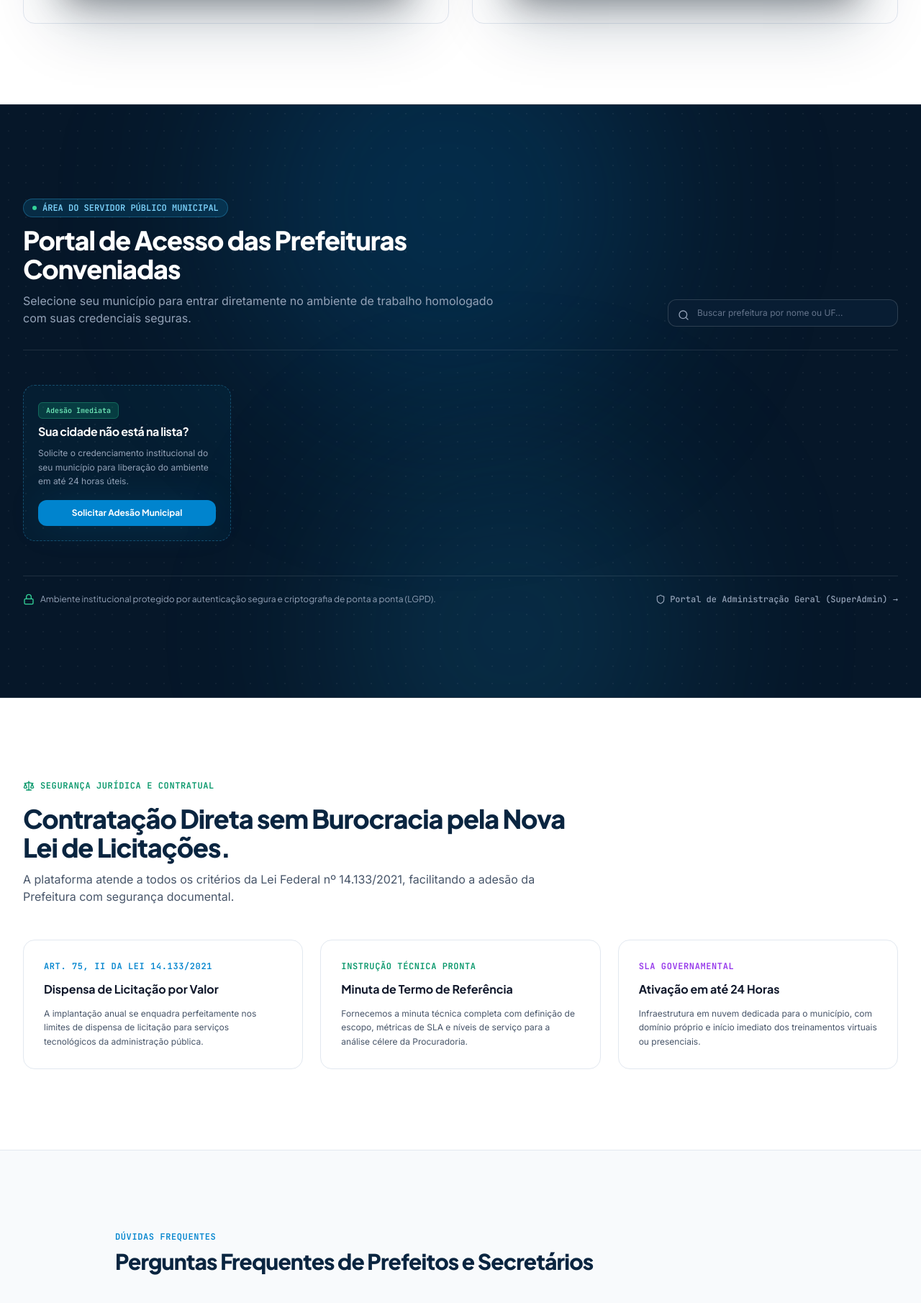
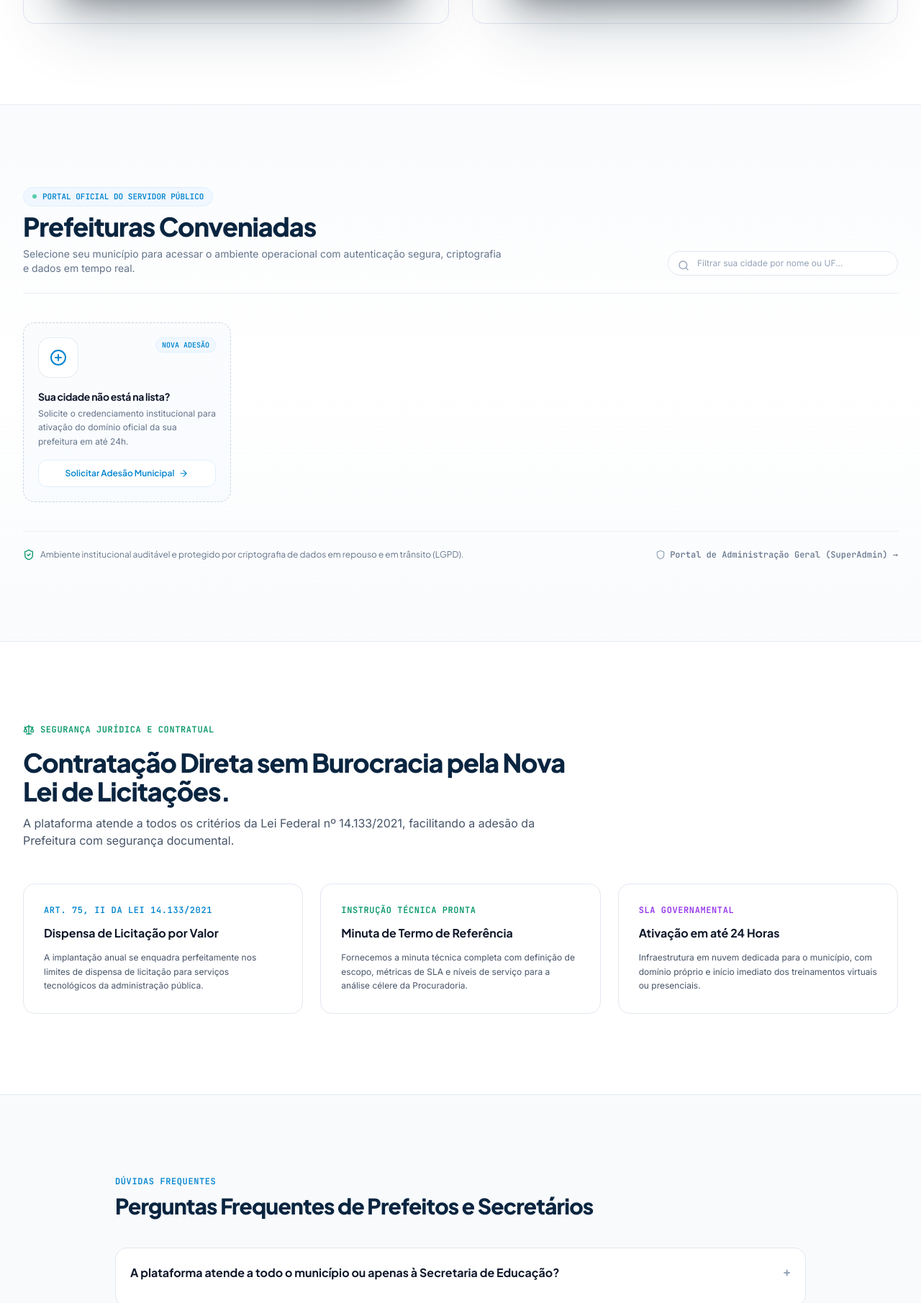
Before and after one commit to carlosvictorress/pngi, a Flask app: page / in a window 1280 px wide. Shown: the part 4689-6500 px from the top of the page at 72% size. Run offline with Flask 3, Linux system fonts and the light colour scheme; data that the repository does not hold is empty; some libraries are stand-ins or nearby versions.

Commit message:
feat(landing): secao de prefeituras refinada e delicada com exibicao do brasao municipal
- Design refinado e suave com fundo em gradiente leve e bordas sutis
- Exibicao elegante do brasao oficial de cada municipio (m.brasao_url) com fallback institucional em SVG
- Badge de status ativo em tempo real com indicador de pulso verde
- Botoes de acesso e cartoes com transicoes suaves e microinteracoes elegantes
- Campo de filtro rapido por nome ou UF integrado

```diff
--- a/app/templates/publico/landing.html
+++ b/app/templates/publico/landing.html
@@ -783,99 +783,127 @@
     </section>
 
     <!-- =================================================================== -->
-    <!-- 6. SEÇÃO DARK NO PADRÃO STRIPE (A REDE MUNICIPAL & PORTAL DE ACESSO)-->
+    <!-- 6. PORTAL DE PREFEITURAS CONVENIADAS (DELICADO, INSTITUCIONAL & BRASÃO) -->
     <!-- =================================================================== -->
-    <section id="prefeituras" class="relative py-24 md:py-32 px-4 md:px-8 bg-[#061729] text-white border-y border-white/10 overflow-hidden">
+    <section id="prefeituras" class="relative py-20 md:py-28 px-4 md:px-8 bg-gradient-to-b from-slate-50/80 via-white to-slate-50/80 border-y border-slate-200/80 overflow-hidden">
 
-        <!-- GLOWS AMBIENTAIS DE FUNDO -->
-        <div class="absolute -top-40 left-1/4 w-[600px] h-[600px] rounded-full bg-[#0084CE]/20 blur-[120px] pointer-events-none"></div>
-        <div class="absolute -bottom-40 right-1/4 w-[500px] h-[500px] rounded-full bg-sky-500/15 blur-[120px] pointer-events-none"></div>
-        <div class="stripe-mesh-grid"></div>
+        <div class="relative z-10 max-w-[1360px] mx-auto space-y-10">
 
-        <div class="relative z-10 max-w-[1360px] mx-auto space-y-12">
-
-            <!-- HEADER DA SEÇÃO DARK -->
-            <div class="flex flex-col md:flex-row md:items-end justify-between gap-6 border-b border-white/10 pb-8 text-left">
-                <div class="space-y-3 max-w-2xl">
-                    <div class="inline-flex items-center gap-2 bg-sky-500/15 text-sky-300 px-3 py-1 rounded-full text-xs font-mono font-bold border border-sky-400/30">
-                        <span class="w-1.5 h-1.5 rounded-full bg-emerald-400"></span>
-                        <span>ÁREA DO SERVIDOR PÚBLICO MUNICIPAL</span>
+            <!-- HEADER DA SEÇÃO -->
+            <div class="flex flex-col md:flex-row md:items-end justify-between gap-6 border-b border-slate-200/70 pb-6 text-left">
+                <div class="space-y-2 max-w-2xl">
+                    <div class="inline-flex items-center gap-2 bg-orbi-50 text-orbi-blue px-3 py-1 rounded-full text-[11px] font-mono font-bold border border-orbi-100">
+                        <span class="w-1.5 h-1.5 rounded-full bg-emerald-500 animate-pulse"></span>
+                        <span>PORTAL OFICIAL DO SERVIDOR PÚBLICO</span>
                     </div>
-                    <h2 class="stripe-section-title text-3xl sm:text-4xl font-extrabold text-white">
-                        Portal de Acesso das Prefeituras Conveniadas
+                    <h2 class="stripe-section-title text-2xl sm:text-3xl lg:text-4xl font-extrabold text-orbi-navy">
+                        Prefeituras Conveniadas
                     </h2>
-                    <p class="text-sm sm:text-base text-slate-400 font-body">
-                        Selecione seu município para entrar diretamente no ambiente de trabalho homologado com suas credenciais seguras.
+                    <p class="text-xs sm:text-sm text-slate-500 font-body leading-relaxed">
+                        Selecione seu município para acessar o ambiente operacional com autenticação segura, criptografia e dados em tempo real.
                     </p>
                 </div>
 
-                <!-- BUSCADOR EM TEMPO REAL STRIPE STYLE -->
+                <!-- BUSCADOR DELICADO EM TEMPO REAL -->
                 <div class="w-full md:w-80">
                     <div class="relative">
-                        <i data-lucide="search" class="w-4 h-4 text-slate-400 absolute left-3.5 top-3.5"></i>
+                        <i data-lucide="search" class="w-4 h-4 text-slate-400 absolute left-3.5 top-3"></i>
                         <input type="text"
                                id="filtro-cidades"
                                oninput="filtrarCidades()"
-                               placeholder="Buscar prefeitura por nome ou UF..."
-                               class="w-full bg-[#081D33] border border-white/15 rounded-xl pl-10 pr-4 py-2.5 text-xs text-white placeholder-slate-500 focus:outline-none focus:border-sky-400 focus:ring-2 focus:ring-sky-400/20 transition-all font-body">
+                               placeholder="Filtrar sua cidade por nome ou UF..."
+                               class="w-full bg-white border border-slate-200 rounded-full pl-10 pr-4 py-2 text-xs text-slate-800 placeholder-slate-400 focus:outline-none focus:border-orbi-blue focus:ring-2 focus:ring-orbi-blue/15 shadow-2xs transition-all font-body">
                     </div>
                 </div>
             </div>
 
-            <!-- GRID DAS CIDADES CONVENIADAS -->
-            <div id="grid-cidades" class="grid grid-cols-1 sm:grid-cols-2 lg:grid-cols-4 gap-5">
+            <!-- GRID DELICADO DAS CIDADES COM BRASÃO -->
+            <div id="grid-cidades" class="grid grid-cols-1 sm:grid-cols-2 lg:grid-cols-3 xl:grid-cols-4 gap-5">
                 {% if municipios %}
                     {% for m in municipios %}
-                    <div class="cidade-card stripe-dark-card p-5 flex flex-col justify-between space-y-4 text-left" data-nome="{{ m.nome|lower }}" data-uf="{{ m.estado|lower }}">
-                        <div class="space-y-2">
-                            <div class="flex items-center justify-between">
-                                <span class="bg-white/10 text-sky-300 text-[10px] font-bold px-2.5 py-1 rounded-md font-mono border border-white/10">
+                    <div class="cidade-card group relative bg-white border border-slate-200/90 hover:border-orbi-blue/40 rounded-2xl p-5 shadow-xs hover:shadow-stripe-card transition-all flex flex-col justify-between space-y-4 text-left" data-nome="{{ m.nome|lower }}" data-uf="{{ m.estado|lower }}">
+
+                        <!-- TOPO: BRASÃO OFICIAL + TAGS -->
+                        <div class="flex items-start justify-between gap-3">
+                            <!-- BRASÃO DO MUNICÍPIO -->
+                            <div class="w-14 h-14 rounded-2xl bg-slate-50 border border-slate-200/80 p-2 flex items-center justify-center shrink-0 shadow-2xs group-hover:scale-105 transition-transform">
+                                {% if m.brasao_url %}
+                                    <img src="{{ m.brasao_url }}" alt="Brasão de {{ m.nome }}" class="w-full h-full object-contain">
+                                {% else %}
+                                    <div class="w-full h-full rounded-xl bg-orbi-50 flex flex-col items-center justify-center text-orbi-blue">
+                                        <i data-lucide="landmark" class="w-6 h-6 text-orbi-blue"></i>
+                                    </div>
+                                {% endif %}
+                            </div>
+
+                            <!-- TAGS DE ESTADO E STATUS -->
+                            <div class="flex flex-col items-end gap-1.5">
+                                <span class="inline-flex items-center gap-1.5 text-[10px] font-semibold text-emerald-700 bg-emerald-50 border border-emerald-200/70 px-2.5 py-0.5 rounded-full font-mono">
+                                    <span class="w-1.5 h-1.5 rounded-full bg-emerald-500 animate-pulse"></span>
+                                    <span>Instância Ativa</span>
+                                </span>
+                                <span class="bg-slate-100 text-slate-700 text-[10px] font-bold font-mono px-2 py-0.5 rounded-md border border-slate-200/80">
                                     {{ m.estado }}
                                 </span>
-                                <span class="inline-flex items-center gap-1.5 text-[11px] text-emerald-400 font-medium">
-                                    <span class="w-1.5 h-1.5 rounded-full bg-emerald-400"></span>
-                                    <span>Instância Ativa</span>
-                                </span>
                             </div>
-                            <h3 class="text-base font-bold text-white tracking-tight">{{ m.nome }}</h3>
-                            <span class="text-[11px] text-slate-400 font-mono block">Domínio: orbipiaui.com.br/{{ m.slug }}</span>
                         </div>
 
-                        <a href="/auth/{{ m.slug }}/login" class="w-full bg-white hover:bg-slate-100 text-orbi-navy font-bold text-xs py-2.5 px-3.5 rounded-xl transition-all text-center inline-flex items-center justify-center gap-2 group shadow-sm">
+                        <!-- IDENTIFICAÇÃO DO MUNICÍPIO -->
+                        <div class="space-y-1">
+                            <h3 class="text-base font-bold text-slate-900 group-hover:text-orbi-blue transition-colors tracking-tight">
+                                {{ m.nome }}
+                            </h3>
+                            <p class="text-[11px] text-slate-400 font-mono truncate">
+                                orbipiaui.com.br/{{ m.slug }}
+                            </p>
+                        </div>
+
+                        <!-- BOTÃO ELEGANTE DE ENTRADA -->
+                        <a href="/auth/{{ m.slug }}/login" class="w-full bg-slate-50 hover:bg-orbi-navy hover:text-white text-slate-700 text-xs font-semibold py-2.5 px-3 rounded-xl border border-slate-200/80 transition-all text-center inline-flex items-center justify-center gap-2 group-hover:bg-orbi-navy group-hover:text-white group-hover:border-orbi-navy shadow-2xs">
                             <span>Acessar Prefeitura</span>
-                            <i data-lucide="arrow-right" class="w-3.5 h-3.5 text-orbi-blue group-hover:translate-x-1 transition-transform"></i>
+                            <i data-lucide="arrow-right" class="w-3.5 h-3.5 text-slate-400 group-hover:text-white group-hover:translate-x-1 transition-all"></i>
                         </a>
+
                     </div>
                     {% endfor %}
                 {% endif %}
 
-                <!-- CARD DE CONVÊNIO PARA NOVOS MUNICÍPIOS -->
-                <div class="stripe-dark-card p-5 border-dashed border-sky-400/30 bg-sky-500/5 flex flex-col justify-between space-y-4 text-left">
-                    <div class="space-y-2">
-                        <span class="bg-emerald-500/20 text-emerald-300 text-[10px] font-bold px-2.5 py-1 rounded-md font-mono border border-emerald-400/30">
-                            Adesão Imediata
+                <!-- CARD DELICADO PARA NOVOS MUNICÍPIOS -->
+                <div class="cidade-card-nova relative bg-gradient-to-br from-slate-50/70 to-blue-50/30 border border-dashed border-slate-300 hover:border-orbi-blue/40 rounded-2xl p-5 transition-all flex flex-col justify-between space-y-4 text-left">
+                    <div class="flex items-start justify-between gap-3">
+                        <div class="w-14 h-14 rounded-2xl bg-white border border-slate-200/80 flex items-center justify-center text-orbi-blue shrink-0 shadow-2xs">
+                            <i data-lucide="plus-circle" class="w-6 h-6 text-orbi-blue"></i>
+                        </div>
+                        <span class="text-[10px] font-semibold text-orbi-blue bg-orbi-50 border border-orbi-100 px-2 py-0.5 rounded-full font-mono uppercase">
+                            Nova Adesão
                         </span>
-                        <h3 class="text-base font-bold text-white tracking-tight">Sua cidade não está na lista?</h3>
-                        <p class="text-xs text-slate-400 leading-relaxed font-body">
-                            Solicite o credenciamento institucional do seu município para liberação do ambiente em até 24 horas úteis.
+                    </div>
+
+                    <div class="space-y-1">
+                        <h3 class="text-sm font-bold text-slate-900 tracking-tight">
+                            Sua cidade não está na lista?
+                        </h3>
+                        <p class="text-xs text-slate-500 font-body leading-relaxed">
+                            Solicite o credenciamento institucional para ativação do domínio oficial da sua prefeitura em até 24h.
                         </p>
                     </div>
 
-                    <button onclick="abrirModalImplantacao()" class="w-full bg-orbi-blue hover:bg-orbi-blue-hover text-white font-bold text-xs py-2.5 px-3.5 rounded-xl transition-all text-center cursor-pointer shadow-stripe-glow">
-                        Solicitar Adesão Municipal
+                    <button onclick="abrirModalImplantacao()" class="w-full bg-white hover:bg-orbi-blue hover:text-white text-orbi-blue text-xs font-semibold py-2.5 px-3 rounded-xl border border-orbi-100 hover:border-orbi-blue transition-all text-center inline-flex items-center justify-center gap-1.5 cursor-pointer shadow-2xs">
+                        <span>Solicitar Adesão Municipal</span>
+                        <i data-lucide="arrow-right" class="w-3.5 h-3.5"></i>
                     </button>
                 </div>
             </div>
 
             <!-- BARRA DE SEGURANÇA E ACESSO SUPERADMIN -->
-            <div class="pt-6 border-t border-white/10 flex flex-col sm:flex-row items-center justify-between gap-4 text-xs text-slate-400">
+            <div class="pt-6 border-t border-slate-200/70 flex flex-col sm:flex-row items-center justify-between gap-4 text-xs text-slate-500">
                 <div class="flex items-center gap-2">
-                    <i data-lucide="lock" class="w-4 h-4 text-emerald-400"></i>
-                    <span>Ambiente institucional protegido por autenticação segura e criptografia de ponta a ponta (LGPD).</span>
+                    <i data-lucide="shield-check" class="w-4 h-4 text-emerald-600"></i>
+                    <span>Ambiente institucional auditável e protegido por criptografia de dados em repouso e em trânsito (LGPD).</span>
                 </div>
 
-                <a href="/auth/login-admin-global" class="text-slate-400 hover:text-sky-300 transition-colors font-medium inline-flex items-center gap-1.5 font-mono">
-                    <i data-lucide="shield" class="w-3.5 h-3.5"></i>
+                <a href="/auth/login-admin-global" class="text-slate-500 hover:text-orbi-navy transition-colors font-medium inline-flex items-center gap-1.5 font-mono">
+                    <i data-lucide="shield" class="w-3.5 h-3.5 text-slate-400"></i>
                     <span>Portal de Administração Geral (SuperAdmin) →</span>
                 </a>
             </div>
```
